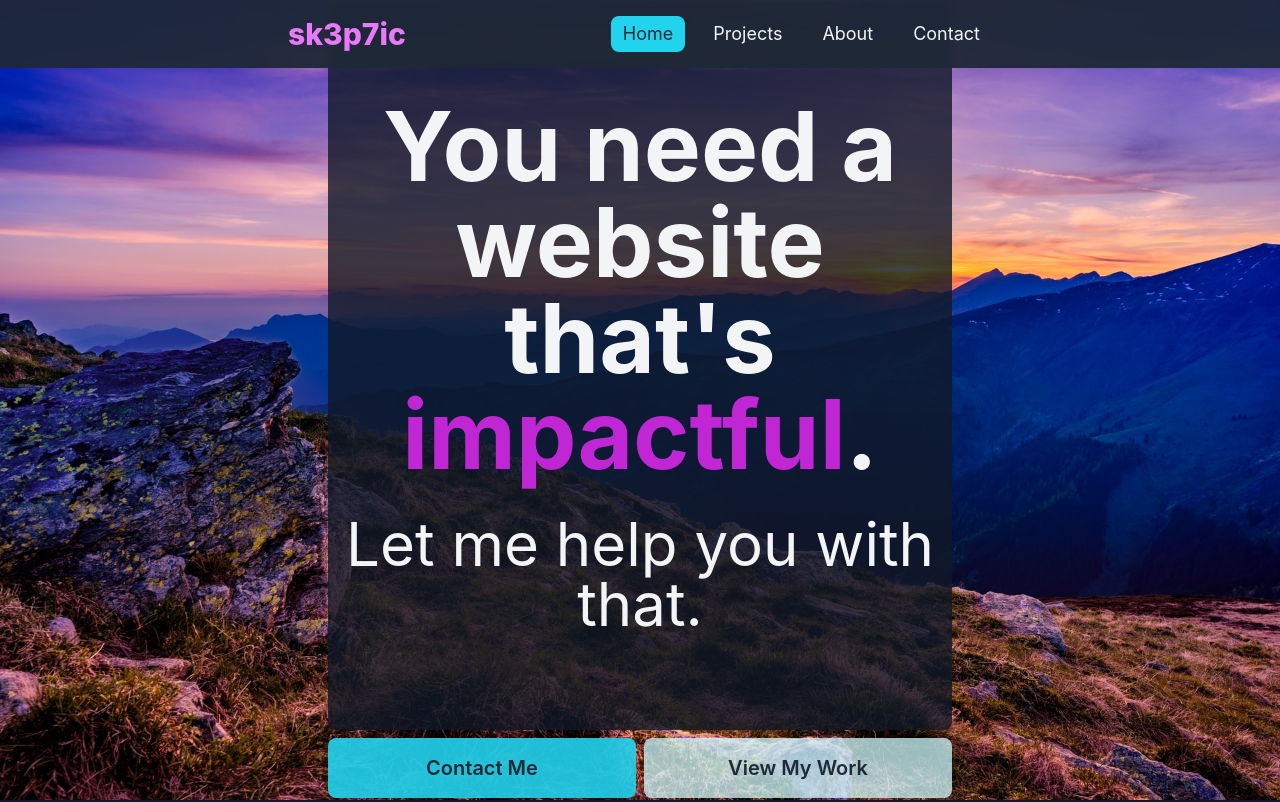
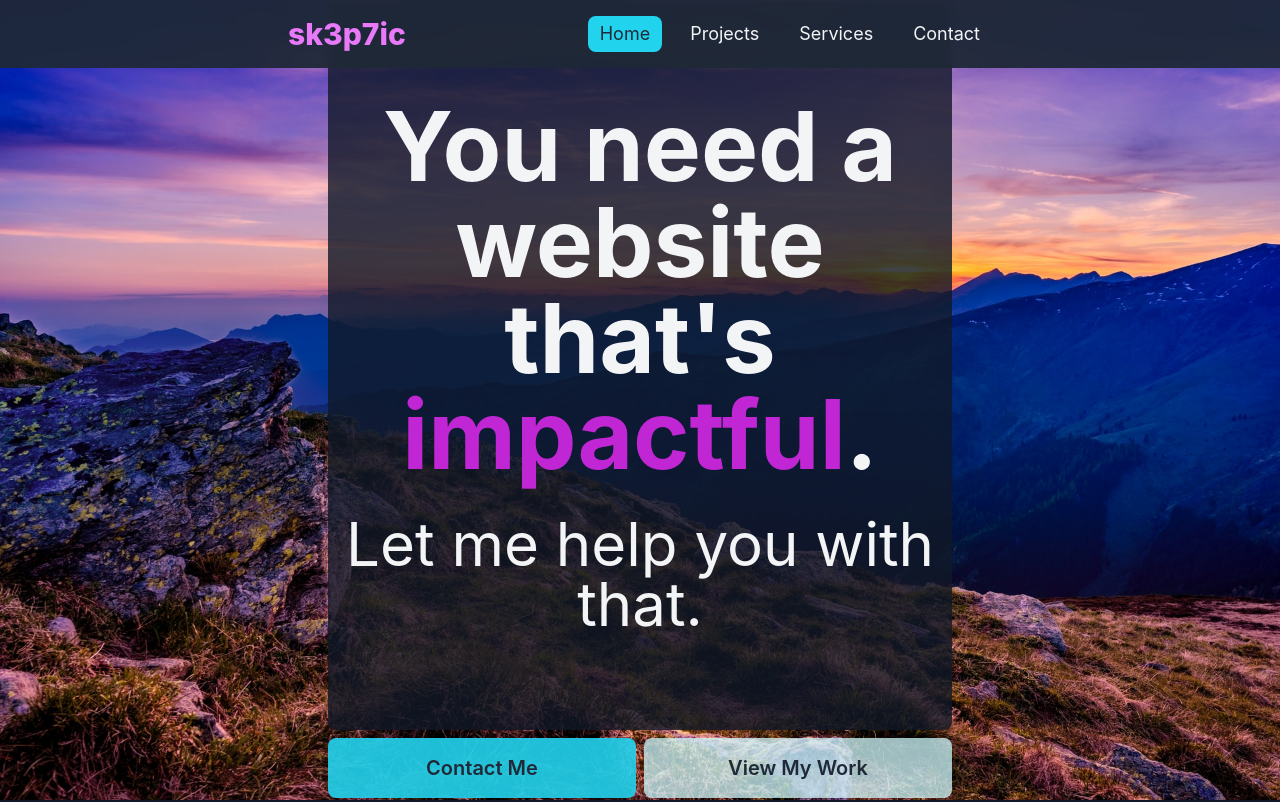
Before and after one commit to sk3p7ic/sk3p7ic-site, a Vue app: page / in a window 1280 px wide. Shown: the top 802 px of the page. Built offline with nearby package versions, Linux system fonts and the light colour scheme; a web font is replaced by a local one.

Commit message:
Updated links

```diff
--- a/src/components/MainNavbar.vue
+++ b/src/components/MainNavbar.vue
@@ -66,8 +66,8 @@ import { ref } from "@vue/reactivity";
 const pages = ref([
   { href: "/", name: "home", title: "Home" },
   { href: "/projects", name: "projects", title: "Projects" },
-  { href: "/about", name: "about", title: "About" },
-  { href: "/contact", name: "contact", title: "Contact" },
+  { href: "/#services", name: "services", title: "Services" },
+  { href: "/#contact", name: "contact", title: "Contact" },
 ]);
 </script>
 
--- a/src/components/home/HomeHero.vue
+++ b/src/components/home/HomeHero.vue
@@ -20,12 +20,12 @@
         </h3>
       </div>
       <div class="grid grid-cols-1 md:grid-cols-2 gap-2">
-        <a
-          href="/contact"
+        <button
+          @click="contactScroll()"
           class="p-4 bg-cyan-400 font-inter font-semibold text-xl text-center rounded-lg hover:bg-cyan-300 transition-all bg-opacity-90 hover:opacity-100 cursor-pointer"
         >
           Contact Me
-        </a>
+        </button>
         <a
           href="/projects"
           class="p-4 bg-cyan-100 font-inter font-semibold text-xl text-center rounded-lg hover:bg-cyan-300 transition-all bg-opacity-75 hover:opacity-100 cursor-pointer"
@@ -62,6 +62,10 @@ onDeactivated(() => {
   window.removeEventListener("scroll", handleScroll);
   window.removeEventListener("resize", handleResize);
 });
+
+const contactScroll = () => {
+  document.querySelector("#contact").scrollIntoView({ behavior: "smooth" });
+};
 </script>
 
 <style scoped>
--- a/src/components/home/Services.vue
+++ b/src/components/home/Services.vue
@@ -1,5 +1,6 @@
 <template>
   <div
+    id="services"
     class="p-4 xl:px-24 xl:py-8 bg-gradient-to-br from-cyan-400 to-fuchsia-400 via-blue-500"
   >
     <h1 class="font-inter font-bold text-3xl text-center">
--- a/src/views/HomeView.vue
+++ b/src/views/HomeView.vue
@@ -5,6 +5,7 @@
     <Services />
 
     <div
+      id="contact"
       class="flex flex-col gap-6 px-4 py-8 border-t-2 border-t-gray-800 shadow-inner items-center"
     >
       <h1 class="font-inter font-extrabold text-5xl">Like what you see?</h1>
```
